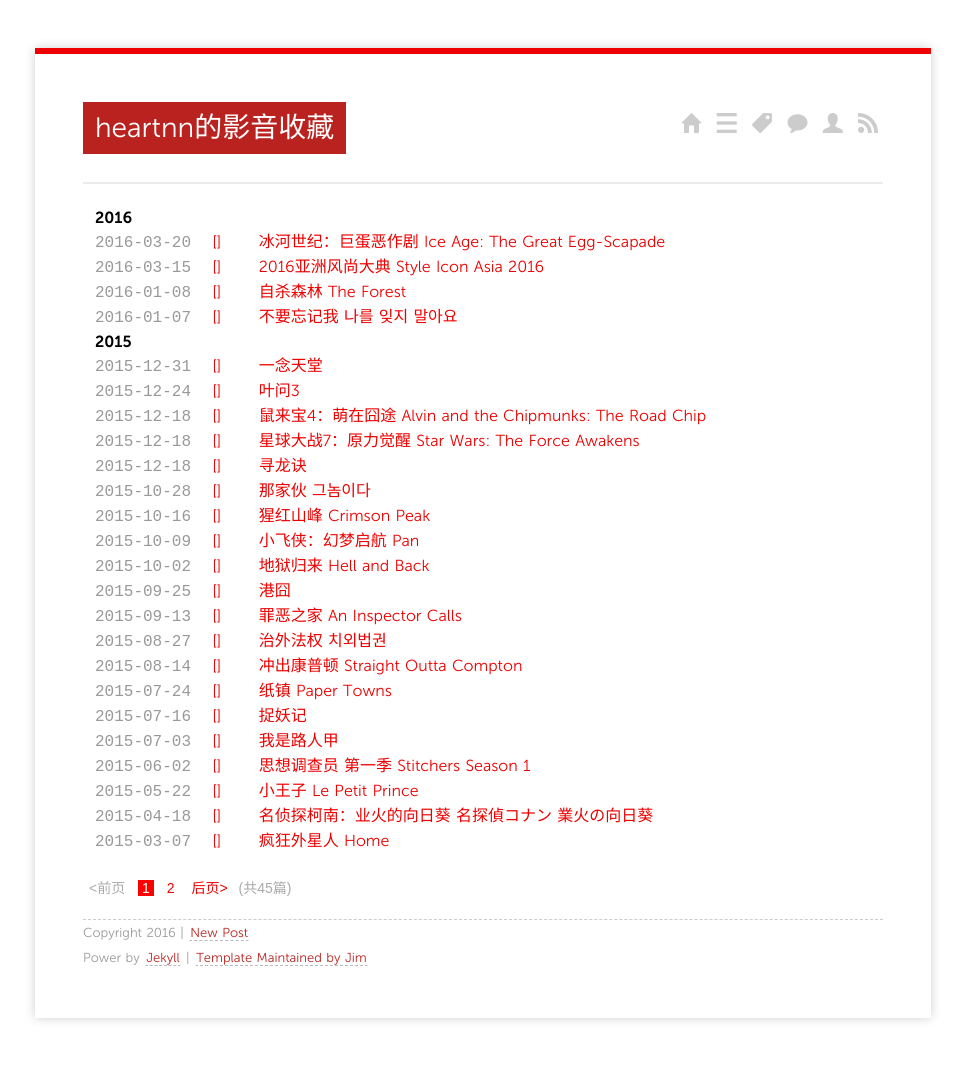
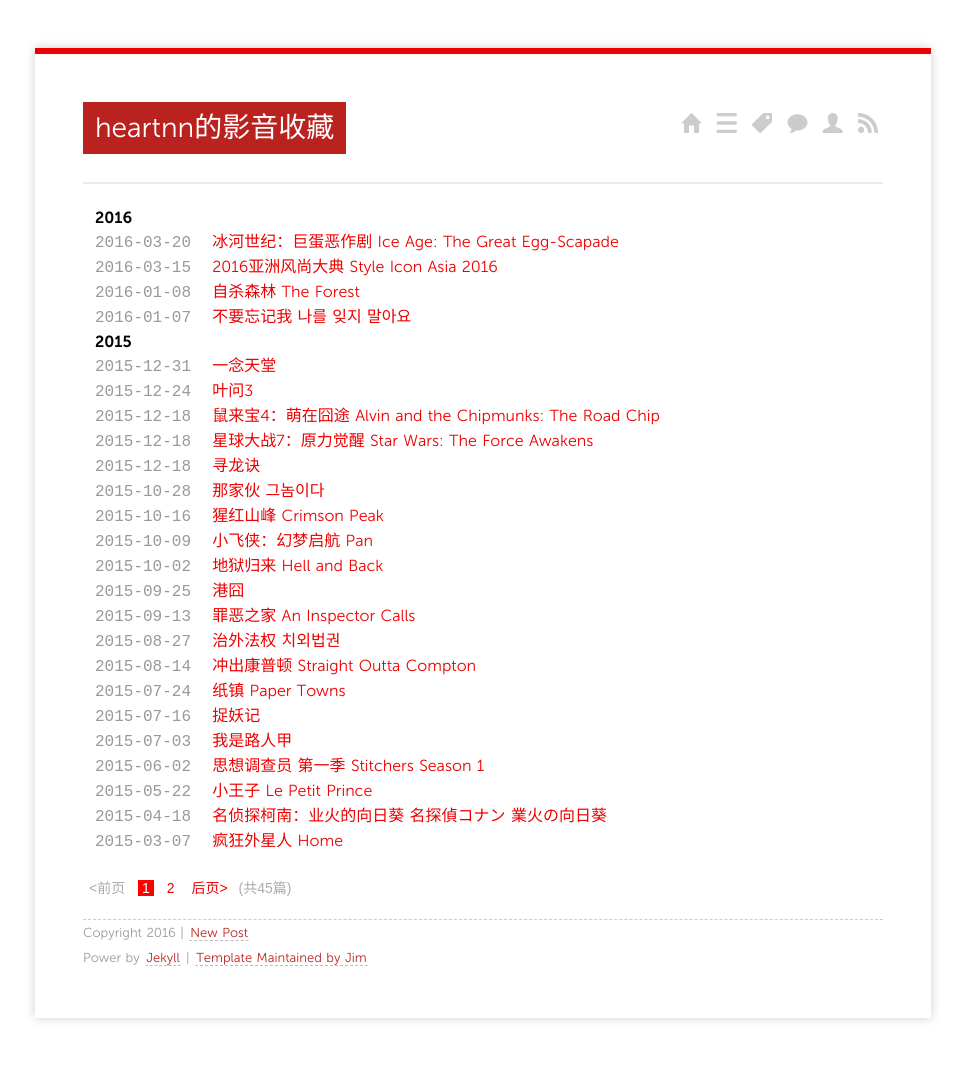
Before and after one commit to heartnn/mediablog, a Jekyll site: the page built from index.html, in a window 1280 px wide. Shown: the whole page, without its empty margins (157-1122 px from the left). Built offline with Jekyll 4.4.1, drawn with Linux system fonts in a browser that asks for light colours; nearby versions of some CDN libraries; the list of posts is cut into pages by our own code; some of the changed lines change nothing that is shown.

Commit message:
Site updated: 2016-04-07 11:28:14

```diff
--- a/index.html
+++ b/index.html
@@ -12,7 +12,6 @@ layout: page
   {% endif %}
   <li class="listing-item">
     <time datetime="{{ post.date | date:"%Y-%m-%d" }}">{{ post.date | date:"%Y-%m-%d" }}</time>
-    <a href="/categories/#{{ page.categories }}" title="{{ page.categories }}">[{{ page.categories }}]</a>
     <a href="{{ post.url }}" title="{{ post.title }}">{{ post.title }}</a>
   </li>
 {% endfor %}
```
